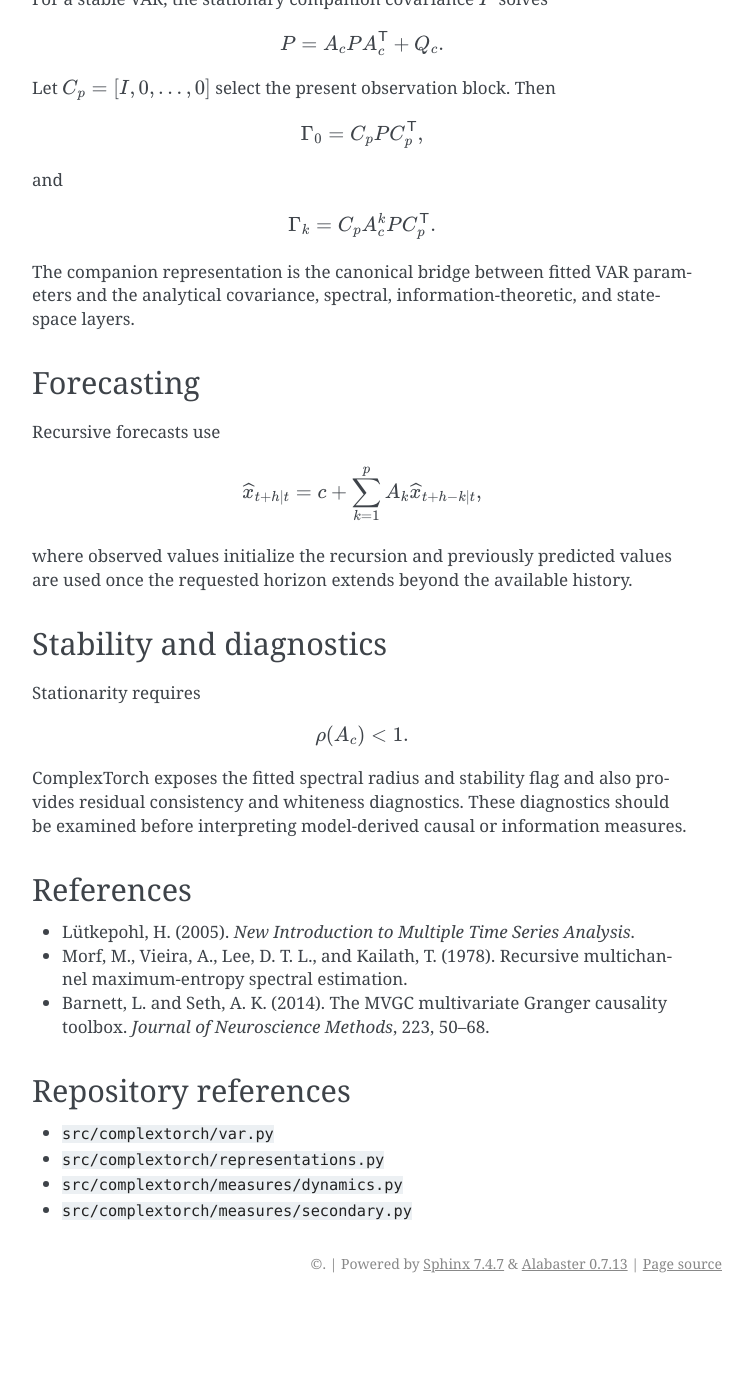
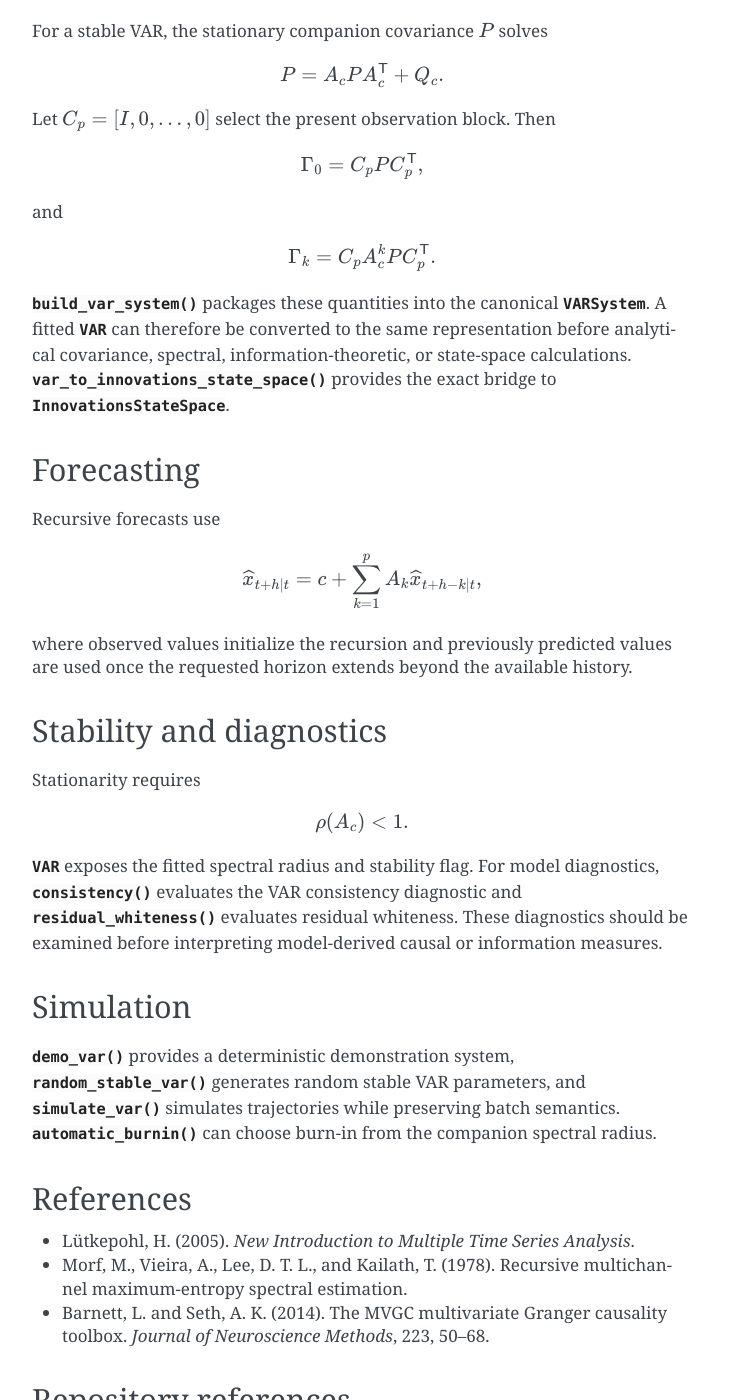
Before and after one commit to rubenherzog/complextorch, a Sphinx documentation site: the page built from docs/user_guide/var.rst, in a window 1280 px wide and 1400 px high, scrolled down 1901 px. Shown: the whole window, without its empty margins (388-1141 px from the left). Built offline with Sphinx 7.4.7, drawn with Linux system fonts in a browser that asks for light colours; pages that are not in the unit, such as notebooks, are missing from menus; before the commit the page ends 3204 px from its top, so only the background shows below that; some of the changed text lies outside the part shown.

Commit message:
Link VAR API references

```diff
--- a/docs/user_guide/var.rst
+++ b/docs/user_guide/var.rst
@@ -4,7 +4,7 @@
 Model definition
 ----------------
 
-ComplexTorch uses the Gaussian VAR(:math:`p`) model
+:class:`~complextorch.VAR` fits the Gaussian VAR(:math:`p`) model
 
 .. math::
 
@@ -34,9 +36,10 @@
    \widehat B
    = \arg\min_B\left(\|Y-XB\|_F^2+\alpha\|B\|_F^2\right),
 
-with the fitted intercept excluded from the ridge penalty. ComplexTorch exposes
-``lstsq``, Cholesky, pseudoinverse, and LWR/Morf-style solvers. ``solver="auto"``
-uses least squares for zero ridge and Cholesky for ridge regression.
+with the fitted intercept excluded from the ridge penalty. :class:`~complextorch.VAR`
+exposes ``lstsq``, Cholesky, pseudoinverse, and LWR/Morf-style solvers.
+``solver="auto"`` uses least squares for zero ridge and Cholesky for ridge
+regression.
 
 Innovation covariance and likelihood
 ------------------------------------
@@ -69,7 +72,8 @@
 Companion representation
 ------------------------
 
-Define the companion state
+:func:`~complextorch.companion_matrix` constructs the transition for the
+canonical companion state
 
 .. math::
 
@@ -125,9 +129,12 @@
 
    \Gamma_k=C_pA_c^kPC_p^{\mathsf T}.
 
-The companion representation is the canonical bridge between fitted VAR
-parameters and the analytical covariance, spectral, information-theoretic, and
-state-space layers.
+:func:`~complextorch.build_var_system` packages these quantities into the
+canonical :class:`~complextorch.VARSystem`. A fitted :class:`~complextorch.VAR`
+can therefore be converted to the same representation before analytical
+covariance, spectral, information-theoretic, or state-space calculations.
+:func:`~complextorch.var_to_innovations_state_space` provides the exact bridge
+to :class:`~complextorch.InnovationsStateSpace`.
 
 Forecasting
 -----------
@@ -151,10 +158,20 @@
 
    \rho(A_c)<1.
 
-ComplexTorch exposes the fitted spectral radius and stability flag and also
-provides residual consistency and whiteness diagnostics. These diagnostics
-should be examined before interpreting model-derived causal or information
-measures.
+:class:`~complextorch.VAR` exposes the fitted spectral radius and stability flag.
+For model diagnostics, :func:`~complextorch.consistency` evaluates the VAR
+consistency diagnostic and :func:`~complextorch.residual_whiteness` evaluates
+residual whiteness. These diagnostics should be examined before interpreting
+model-derived causal or information measures.
+
+Simulation
+----------
+
+:func:`~complextorch.demo_var` provides a deterministic demonstration system,
+:func:`~complextorch.random_stable_var` generates random stable VAR parameters,
+and :func:`~complextorch.simulate_var` simulates trajectories while preserving
+batch semantics. :func:`~complextorch.automatic_burnin` can choose burn-in from
+the companion spectral radius.
 
 References
 ----------
```
Also changed, not shown: other parts of docs/user_guide/var.rst (+4 -2 lines).
